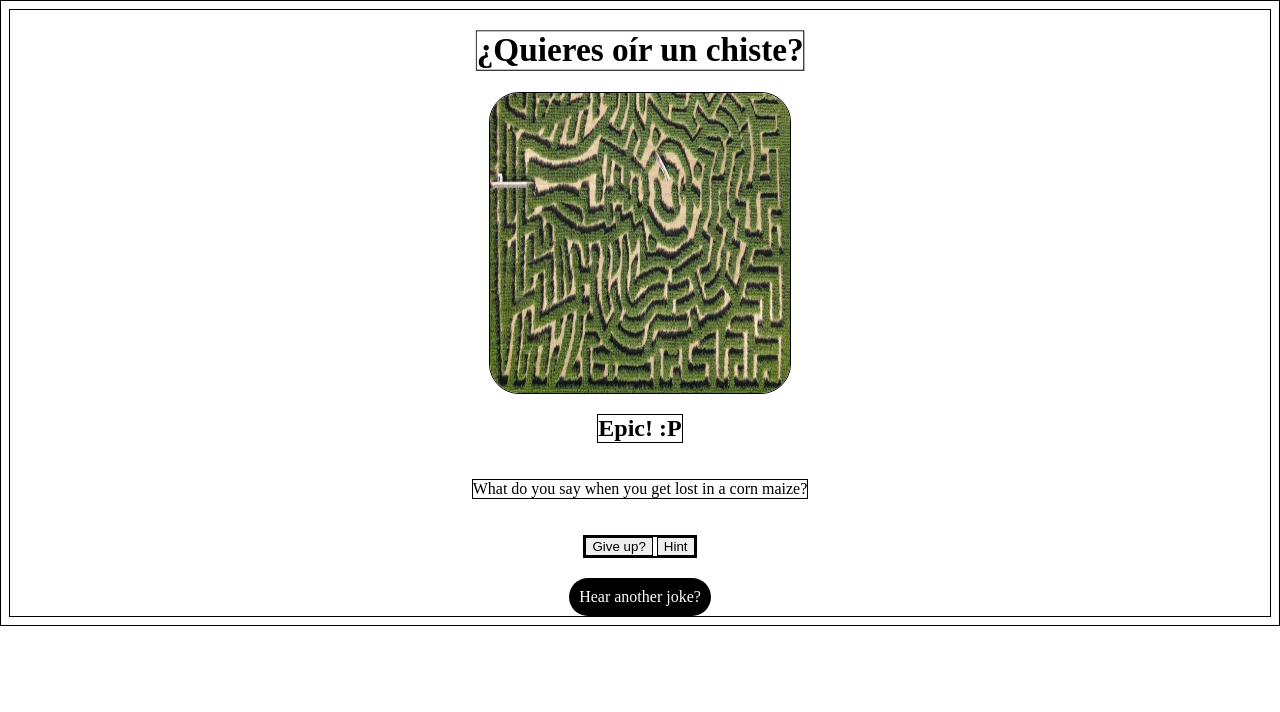
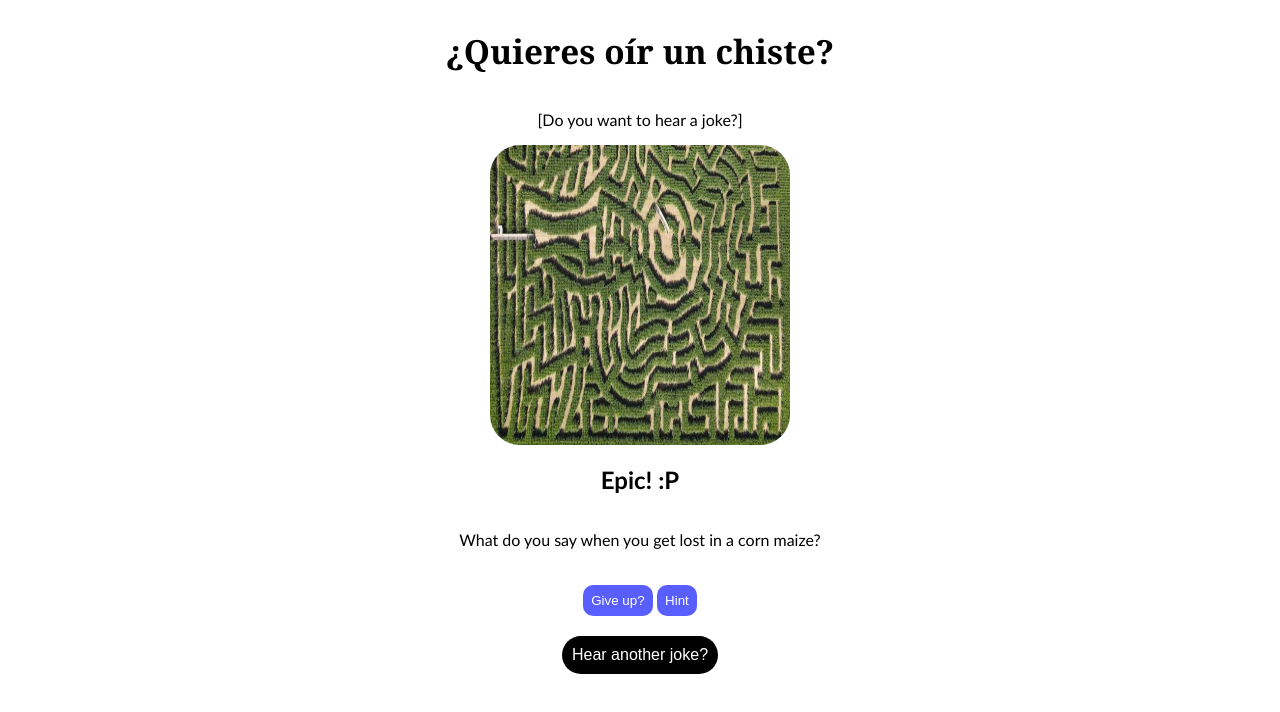
Before and after one commit to ISteppedOnABagel/Test-2, a plain HTML site: page index.html in a window 1280 px wide. Both pictures are taken after a click on the button "yes". Drawn offline with Linux system fonts and the light colour scheme.

Commit message:
modified text and style

```diff
--- a/index.html
+++ b/index.html
@@ -8,6 +8,8 @@
   </head>
   <body>
     <h1>¿Quieres oír un chiste?</h1>
+
+    <p>[Do you want to hear a joke?]</p>
 
     <img id="fun" src="corn-maze-690x394.jpg" alt="fun image" />
 
--- a/style.css
+++ b/style.css
@@ -1,12 +1,39 @@
-* {
+/* {
     border: 1px solid black;
-}
+}*/
 
 body {
     text-align: center;
     display: flex;
     flex-direction: column;
     align-items:center;
+    font-family: Arial, Helvetica, sans-serif;
+}
+
+h1 {
+    font-family:Georgia, 'Times New Roman', Times, serif;
+}
+
+h2 {
+    font-family:'Trebuchet MS', 'Lucida Sans Unicode', 'Lucida Grande', 'Lucida Sans', Arial, sans-serif;
+}
+
+p {
+    font-family:'Gill Sans', 'Gill Sans MT', Calibri, 'Trebuchet MS', sans-serif;
+}
+
+button {
+    border: none;
+    border-radius: 10px;
+    padding: 8px;
+    color: white;
+    background-color: rgb(89, 95, 255);
+    transition: 0.5s ease;
+}
+
+button:hover {
+    background-color: rgb(226, 43, 119);
+    transform: scale(0.9)
 }
 
 .responses {
@@ -18,6 +45,11 @@ body {
     height: 300px;
     border-radius: 30px;
     overflow: contain;
+}
+
+#punchline {
+    color:rgb(89, 95, 255);
+    font-size: 30px;
 }
 
 a {
@@ -56,6 +88,7 @@ a:hover {
 
 }
 
-h1 {
+
+h1, #punchline {
     animation: inNout 2s linear infinite;
 }
```
Also changed, not shown: joke2.html (+1 -1 lines).
